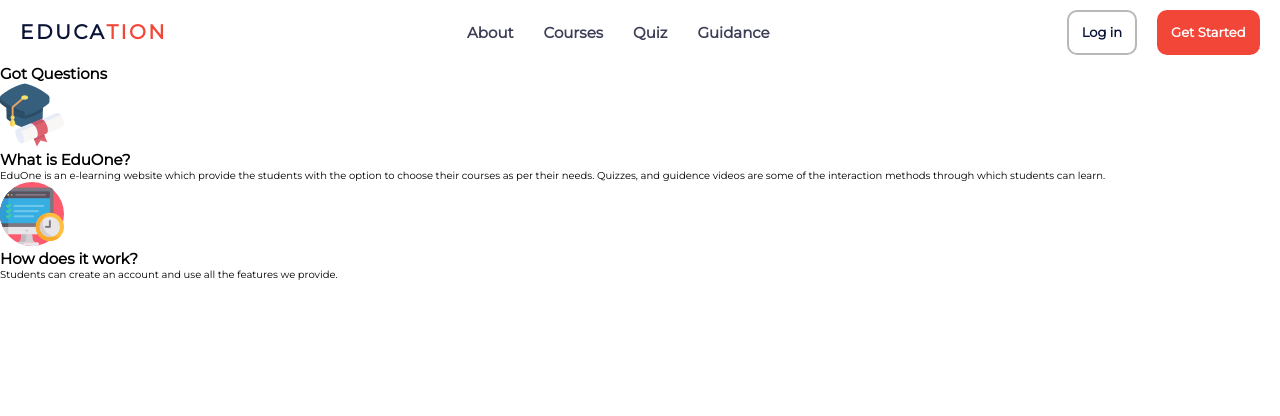
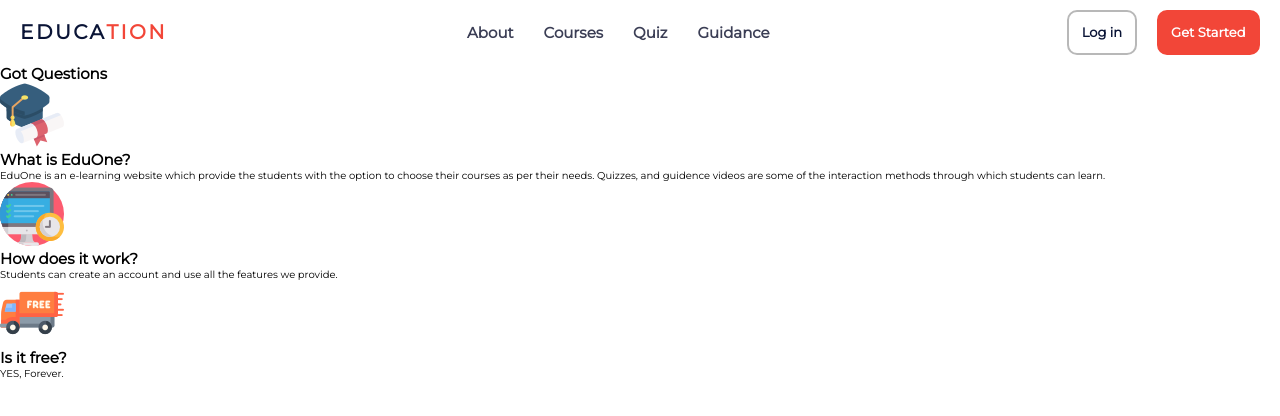
Before and after one commit to Akshima-Ghai/OneEducationalWebsiteForAll, a React (Create React App) app: page /about in a window 1280 px wide. Shown: the top 416 px of the page. Built offline with nearby package versions, Linux system fonts and the light colour scheme.

Commit message:
Added Free Section

```diff
--- a/src/pages/About/About.js
+++ b/src/pages/About/About.js
@@ -16,6 +16,11 @@ const About = props => {
                 <h1>How does it work?</h1>
                 <p>Students can create an account and use all the features we provide.</p>
             </div>
+            <div className="about__div">
+                <img src={ImgSrc.Free} alt="logo" />
+                <h1>Is it free?</h1>
+                <p>YES, Forever.</p>
+            </div>
 
         </section>
     )
```
